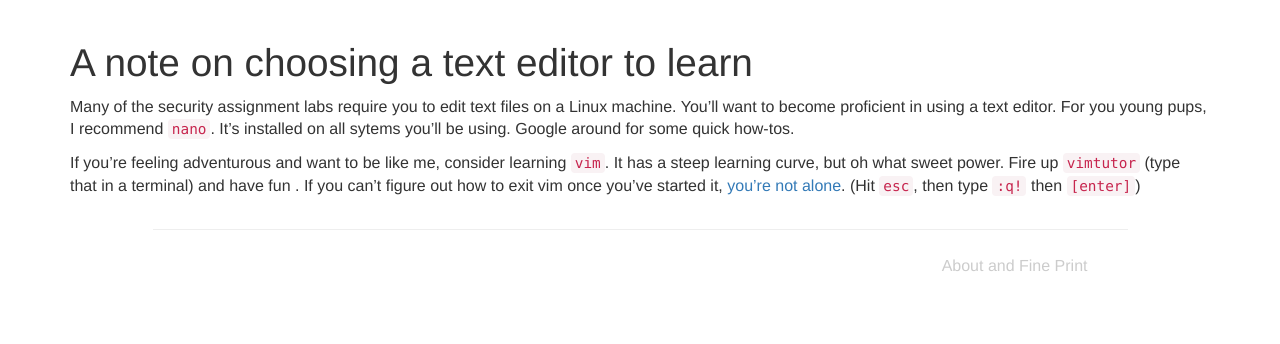
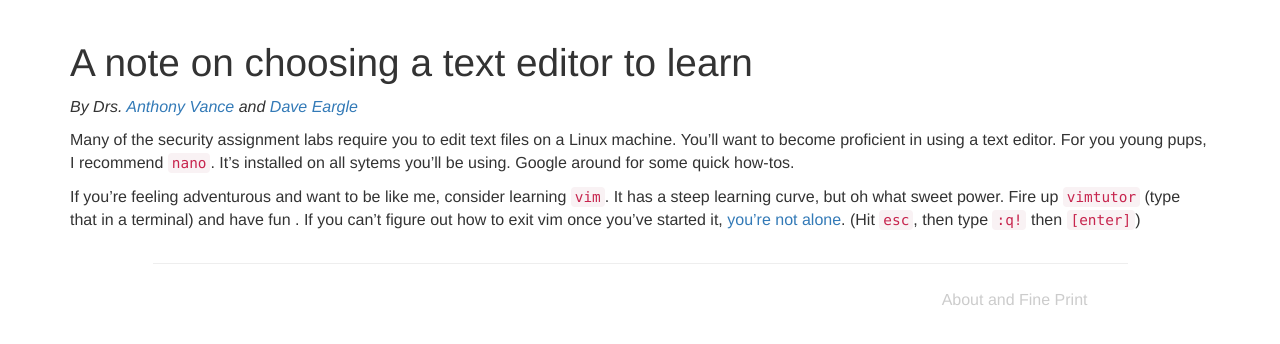
Before and after one commit to security-assignments/security-assignments.github.io, a Jekyll site: the page built from note-on-editors.md, in a window 1280 px wide. Shown: the top 344 px of the page. Built offline with Jekyll 4.4.1, drawn with Linux system fonts in a browser that asks for light colours; nearby versions of some CDN libraries; library files that are not in the unit come from our copies; comment, search, counter and statistics services are not loaded.

Commit message:
add attribution

```diff
--- /dev/null
+++ b/_includes/attribution.html
@@ -0,0 +1 @@
+<p><em>By Drs. <a href='https://anthonyvance.com/'>Anthony Vance</a> and <a href='https://daveeargle.com'>Dave Eargle</a></em></p>
--- a/_layouts/assignment.html
+++ b/_layouts/assignment.html
@@ -5,6 +5,8 @@ exclude_nav: true
 
 <h1 class='title'>{{ page.title }}</h1>
 
+{% include attribution.html %}
+
 {% include vm-setup-boilerplate.html %}
 
 
```
